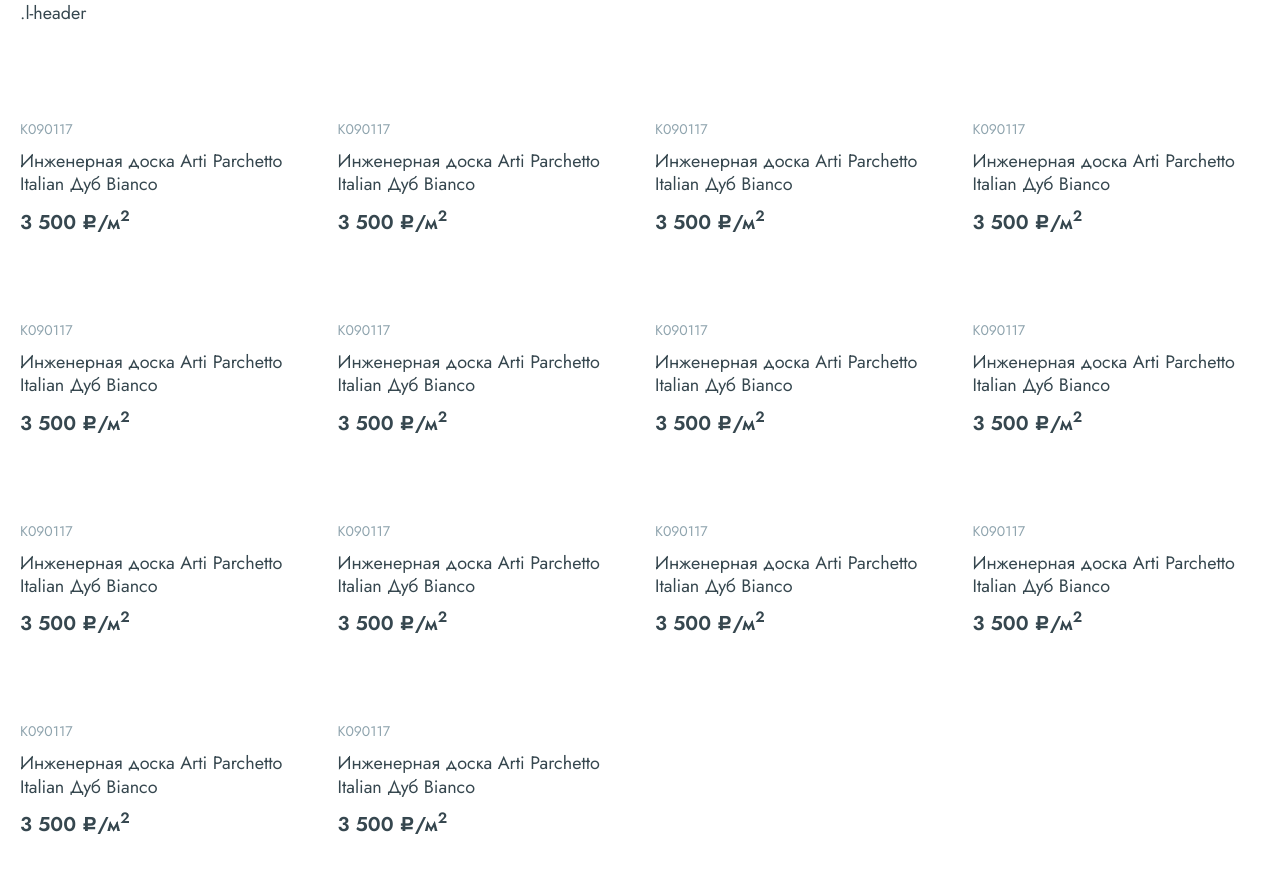
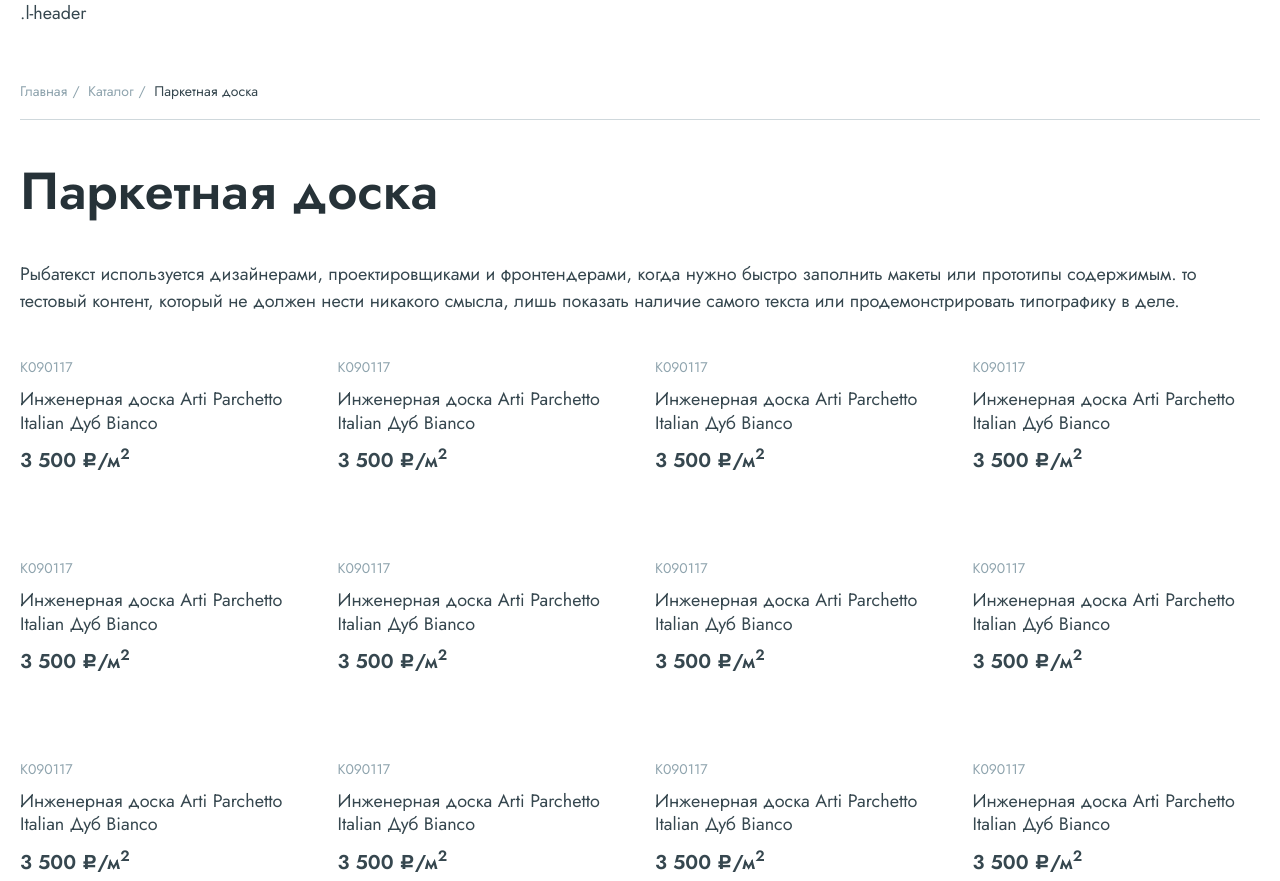
Before and after one commit to Onepo1ntFive/polgoroda-html, a website: page src/catalog.html in a window 1280 px wide. Shown: the top 881 px of the page. Drawn offline with nearby package versions, Linux system fonts and the light colour scheme; files that its build step writes are made by us from their sources.

Commit message:
Some changes

```diff
--- a/src/style/main.scss
+++ b/src/style/main.scss
@@ -11,6 +11,8 @@
 @import "./part/header.scss";
 @import "./part/footer.scss";
 
+@import "./part/breadcrumbs.scss";
 @import "./part/pagination.scss";
 @import "./part/more-btn.scss";
+@import "./part/filter.scss";
 @import "./part/catalog.scss";
--- a/src/style/part/_var.scss
+++ b/src/style/part/_var.scss
@@ -8,10 +8,12 @@
 $font-family-ruble: 'ALSRubl', sans-serif;
 
 $color-font: #36474f;
+$color-font-dark: #263238;
 $color-black: #000;
 $color-white: #fff;
 $color-gray: #8fa4ae;
 $color-lightgray: #f5f7f8;
+$color-lightgray2: #cfd8dc;
 $color-red: #f00;
 $color-blue: #003b6e;
 $color-lightblue: #00b6da;
--- a/src/style/part/app.scss
+++ b/src/style/part/app.scss
@@ -41,12 +41,12 @@
     margin-bottom: 0.75em;
     font-family: $font-family;
     line-height: 1.2;
-    font-weight: bold;
-    font-size: 2.6rem;
-    color: $color-font;
+    font-weight: 600;
+    font-size: 3.8rem;
+    color: $color-font-dark;
 
     @media (min-width: $breakpoint-tablet) {
-        font-size: 3.4rem;
+        font-size: 5.2rem;
     }
 }
 h2,
@@ -54,12 +54,12 @@
     margin-bottom: 0.75em;
     font-family: $font-family;
     line-height: 1.2;
-    font-weight: bold;
-    font-size: 2.2rem;
-    color: $color-font;
+    font-weight: 600;
+    font-size: 2.8rem;
+    color: $color-font-dark;
 
     @media (min-width: $breakpoint-tablet) {
-        font-size: 2.8rem;
+        font-size: 3.2rem;
     }
 }
 h3,
@@ -67,9 +67,9 @@
     margin-bottom: 0.75em;
     font-family: $font-family;
     line-height: 1.2;
-    font-weight: bold;
+    font-weight: 600;
     font-size: 1.8rem;
-    color: $color-font;
+    color: $color-font-dark;
 
     @media (min-width: $breakpoint-tablet) {
         font-size: 1.8rem;
@@ -80,9 +80,9 @@
     margin-bottom: 0.75em;
     font-family: $font-family;
     line-height: 1.2;
-    font-weight: bold;
+    font-weight: 600;
     font-size: 1.6rem;
-    color: $color-font;
+    color: $color-font-dark;
 }
 a {
     color: $color-blue;
--- /dev/null
+++ b/src/style/part/breadcrumbs.scss
@@ -0,0 +1,28 @@
+.breadcrumbs {
+  padding-bottom: 1.5rem;
+  margin-bottom: 4rem;
+  border-bottom: 1px solid $color-lightgray2;
+
+  a {
+    text-decoration: none;
+    color: $color-gray;
+    font-size: 1.4rem;
+    transition: color 0.2s ease-in-out;
+
+    &::after {
+      content: '/';
+      padding-left: 0.5rem;
+      padding-right: 0.3rem;
+      display: inline-block;
+      pointer-events: none;
+      color: $color-gray;
+    }
+  }
+  a:hover {
+    text-decoration: none;
+    color: $color-font;
+  }
+  span {
+    font-size: 1.4rem;
+  }
+}
--- /dev/null
+++ b/src/template/breadcrumbs.html
@@ -0,0 +1,5 @@
+<nav class="breadcrumbs">
+  <a href="#">Главная</a>
+  <a href="#">Каталог</a>
+  <span>Паркетная доска</span>
+</nav>
--- /dev/null
+++ b/src/template/catalog-content.html
@@ -0,0 +1,2 @@
+<h1>Паркетная доска</h1>
+<p>Рыбатекст используется дизайнерами, проектировщиками и фронтендерами, когда нужно быстро заполнить макеты или прототипы содержимым. то тестовый контент, который не должен нести никакого смысла, лишь показать наличие самого текста или продемонстрировать типографику в деле.</p>
--- /dev/null
+++ b/src/template/filter.html
@@ -0,0 +1,3 @@
+<div class="filter">
+
+</div>
```
Also changed, not shown: src/catalog.html (+3 -0 lines), src/style/part/filter.scss (added).
